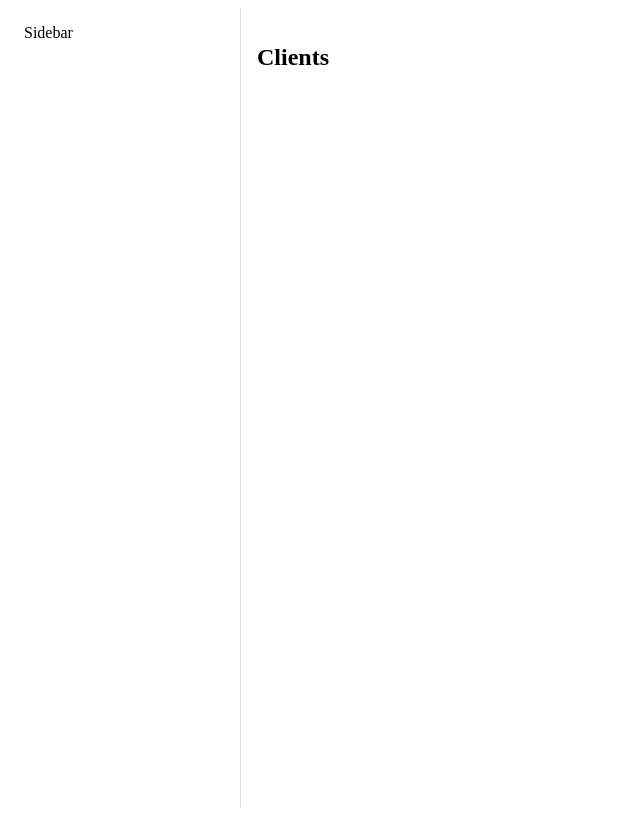
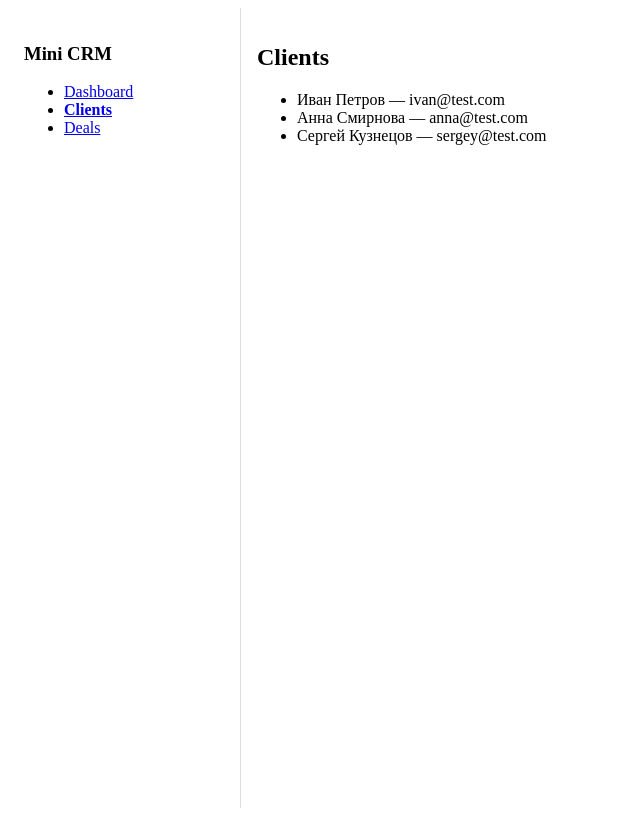
Before and after one commit to vasilyefff/mini-crm, a React (Vite) app: page /clients in a window 1280 px wide. Shown: the whole page, without its empty margins (0-640 px from the left). Built offline with nearby package versions, Linux system fonts and the light colour scheme.

Commit message:
Add sidebar navigation and mock clients/deals lists

```diff
--- /dev/null
+++ b/src/data/clients.js
@@ -0,0 +1,20 @@
+export const clients = [
+	{
+		id: 1,
+		name: "Иван Петров",
+		email: "ivan@test.com",
+		status: "active",
+	},
+	{
+		id: 2,
+		name: "Анна Смирнова",
+		email: "anna@test.com",
+		status: "lead",
+	},
+	{
+		id: 3,
+		name: "Сергей Кузнецов",
+		email: "sergey@test.com",
+		status: "inactive",
+	},
+];
--- /dev/null
+++ b/src/data/deals.js
@@ -0,0 +1,23 @@
+export const deals = [
+	{
+		id: 1,
+		title: "Landing Page",
+		amount: 1200,
+		status: "new",
+		clientId: 1,
+	},
+	{
+		id: 2,
+		title: "CRM Project",
+		amount: 3500,
+		status: "in-progress",
+		clientId: 2,
+	},
+	{
+		id: 3,
+		title: "Online Shop",
+		amount: 5000,
+		status: "done",
+		clientId: 1,
+	},
+];
--- a/src/layout/Layout.jsx
+++ b/src/layout/Layout.jsx
@@ -1,3 +1,5 @@
+import { NavLink } from "react-router-dom";
+
 export default function Layout({ children }) {
 	return (
 		<div style={{ display: "flex", minHeight: "100vh" }}>
@@ -8,7 +10,34 @@ export default function Layout({ children }) {
 					padding: "16px",
 				}}
 			>
-				Sidebar
+				<h3>Mini CRM</h3>
+
+				<ul>
+					<li>
+						<NavLink
+							to="/"
+							style={({ isActive }) => ({
+								fontWeight: isActive ? "bold" : "normal",
+							})}
+						>
+							Dashboard
+						</NavLink>
+
+					</li>
+
+					<li>
+						<NavLink to="/clients" style={({ isActive }) => ({
+							fontWeight: isActive ? "bold" : "normal"
+						})}>Clients</NavLink>
+					</li>
+
+					<li>
+						<NavLink to="/deals" style={({ isActive }) => ({
+							fontWeight: isActive ? "bold" : "normal"
+						})}>Deals</NavLink>
+					</li>
+				</ul>
+
 			</aside>
 
 			<main style={{ flex: 1, padding: "16px" }}>{children}</main>
--- a/src/pages/ClientsPage.jsx
+++ b/src/pages/ClientsPage.jsx
@@ -1,3 +1,18 @@
+import { clients } from "../data/clients";
+
 export default function ClientsPage() {
-  return <h2>Clients</h2>;
+	return (
+		<div>
+			<h2>Clients</h2>
+
+			<ul>
+				{clients.map((client) => (
+					<li key={client.id}>
+						{client.name} — {client.email}
+					</li>
+				))}
+			</ul>
+		</div>
+	);
+
 }
--- a/src/pages/DealsPage.jsx
+++ b/src/pages/DealsPage.jsx
@@ -1,3 +1,18 @@
+import { deals } from "../data/deals"
+
 export default function DealsPage() {
-	return <h2>Deals</h2>;
+	return (
+		<div>
+			<h2>Deals</h2>
+
+			<ul>
+				{deals.map((deal) => (
+					<li key={deal.id}>
+						{deal.title} — ${deal.amount} — {deal.status}
+					</li>
+				))}
+			</ul>
+		</div>
+	);
+
 }
```
